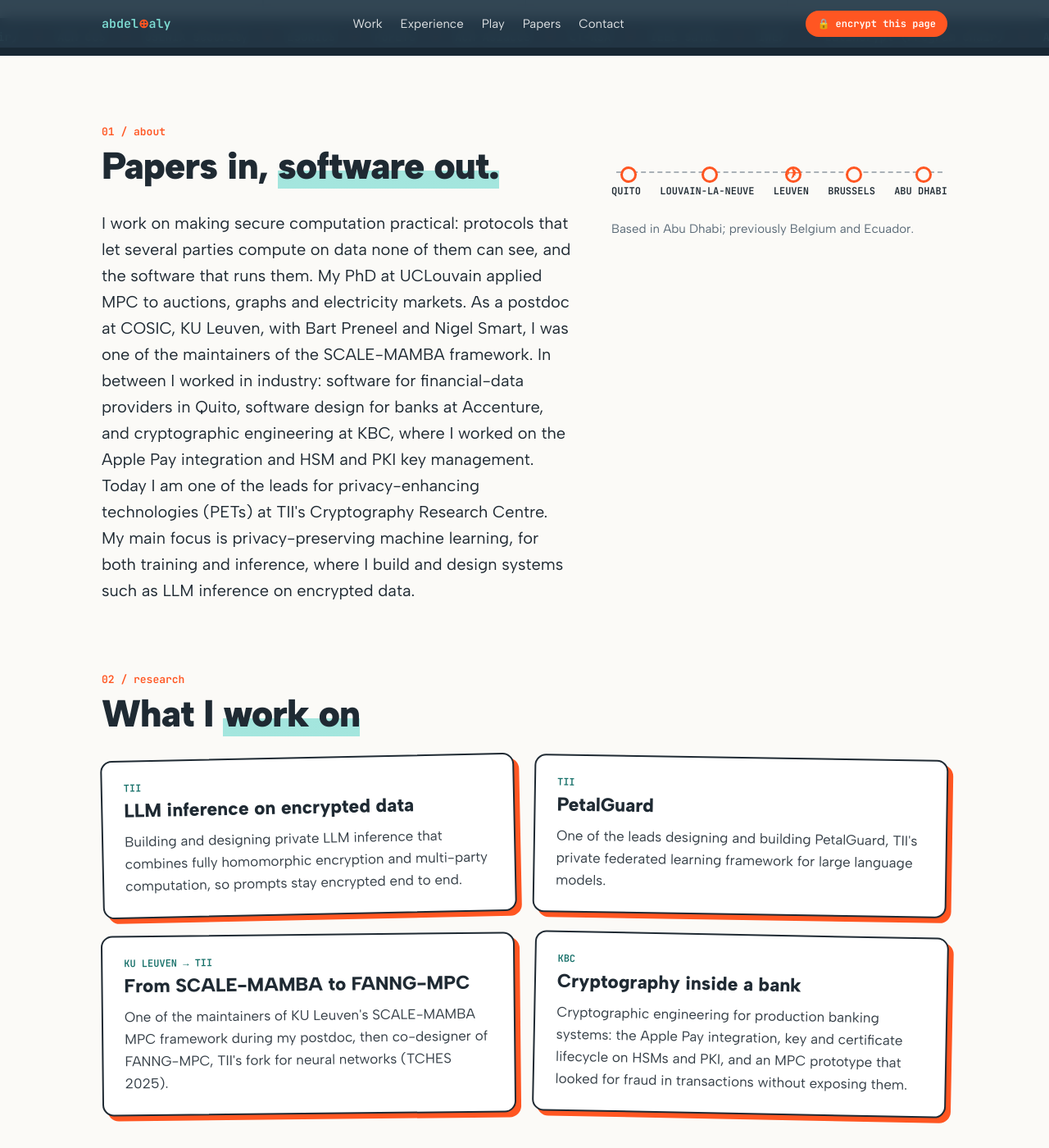
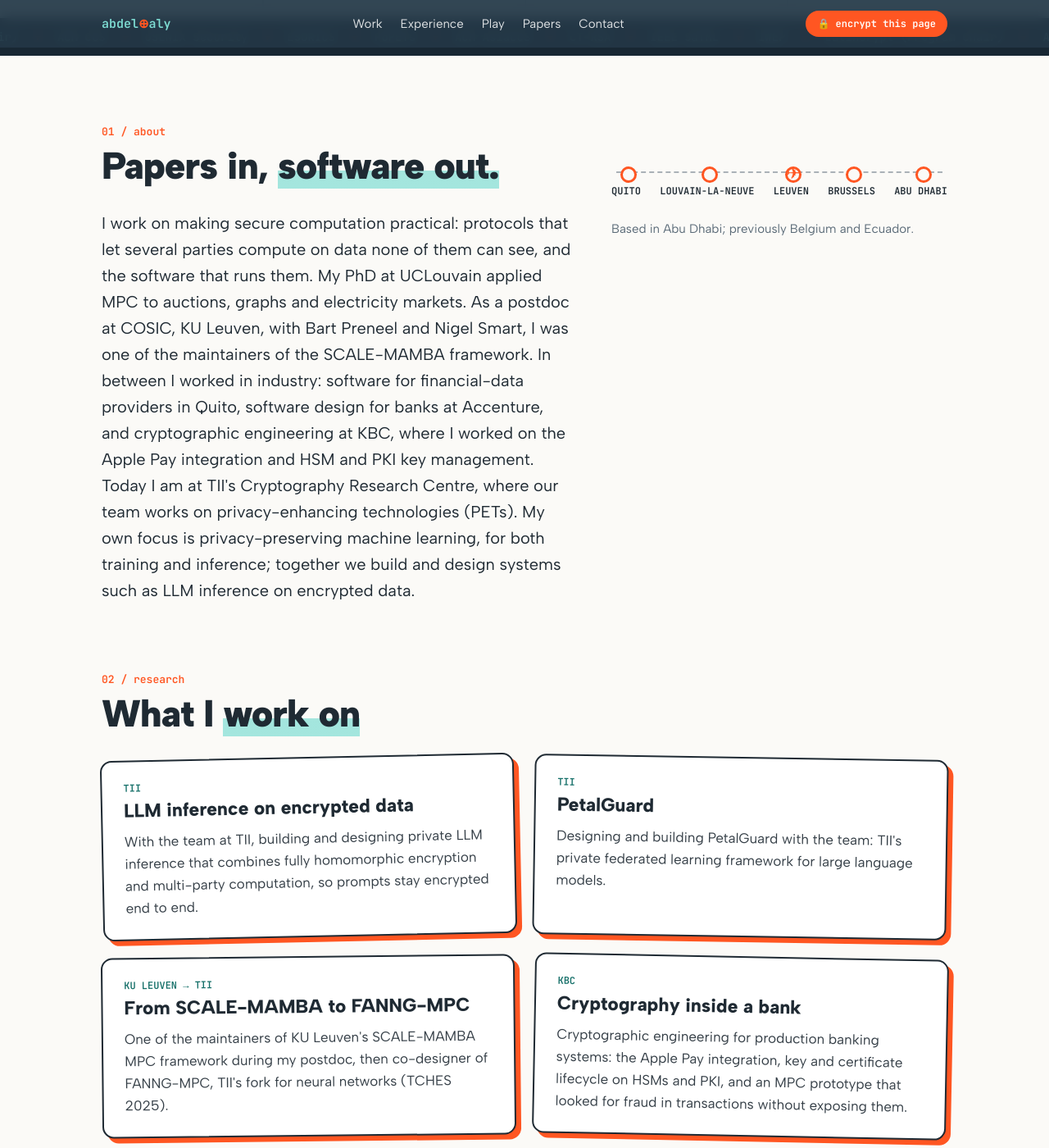
Before and after one commit to abdelrahamanaly/abdelrahamanaly.github.io, a Jekyll site: the page built from index.html, in a window 1280 px wide and 1400 px high, scrolled down 805 px. Shown: the whole window at 82% size. Built offline with Jekyll 4.4.1, drawn with Linux system fonts in a browser that asks for light colours.

Commit message:
Describe the TII work as a team effort
Co-Authored-By: Claude Opus 5.5 <noreply@anthropic.com>

```diff
--- a/_data/highlights.yml
+++ b/_data/highlights.yml
@@ -2,11 +2,11 @@
 
 - title: LLM inference on encrypted data
   where: TII
-  text: Building and designing private LLM inference that combines fully homomorphic encryption and multi-party computation, so prompts stay encrypted end to end.
+  text: With the team at TII, building and designing private LLM inference that combines fully homomorphic encryption and multi-party computation, so prompts stay encrypted end to end.
 
 - title: PetalGuard
   where: TII
-  text: One of the leads designing and building PetalGuard, TII's private federated learning framework for large language models.
+  text: "Designing and building PetalGuard with the team: TII's private federated learning framework for large language models."
 
 - title: From SCALE-MAMBA to FANNG-MPC
   where: KU Leuven → TII
--- a/_data/profile.yml
+++ b/_data/profile.yml
@@ -45,9 +45,10 @@ about:
     Nigel Smart, I was one of the maintainers of the SCALE-MAMBA framework. In between I worked in
     industry: software for financial-data providers in Quito, software design for banks at Accenture,
     and cryptographic engineering at KBC, where I worked on the Apple Pay integration and HSM and PKI
-    key management. Today I am one of the leads for privacy-enhancing technologies (PETs) at TII's
-    Cryptography Research Centre. My main focus is privacy-preserving machine learning, for both
-    training and inference, where I build and design systems such as LLM inference on encrypted data.
+    key management. Today I am at TII's Cryptography Research Centre, where our team works on
+    privacy-enhancing technologies (PETs). My own focus is privacy-preserving machine learning, for
+    both training and inference; together we build and design systems such as LLM inference on
+    encrypted data.
 
 contact:
   heading: "Say hello."
```
